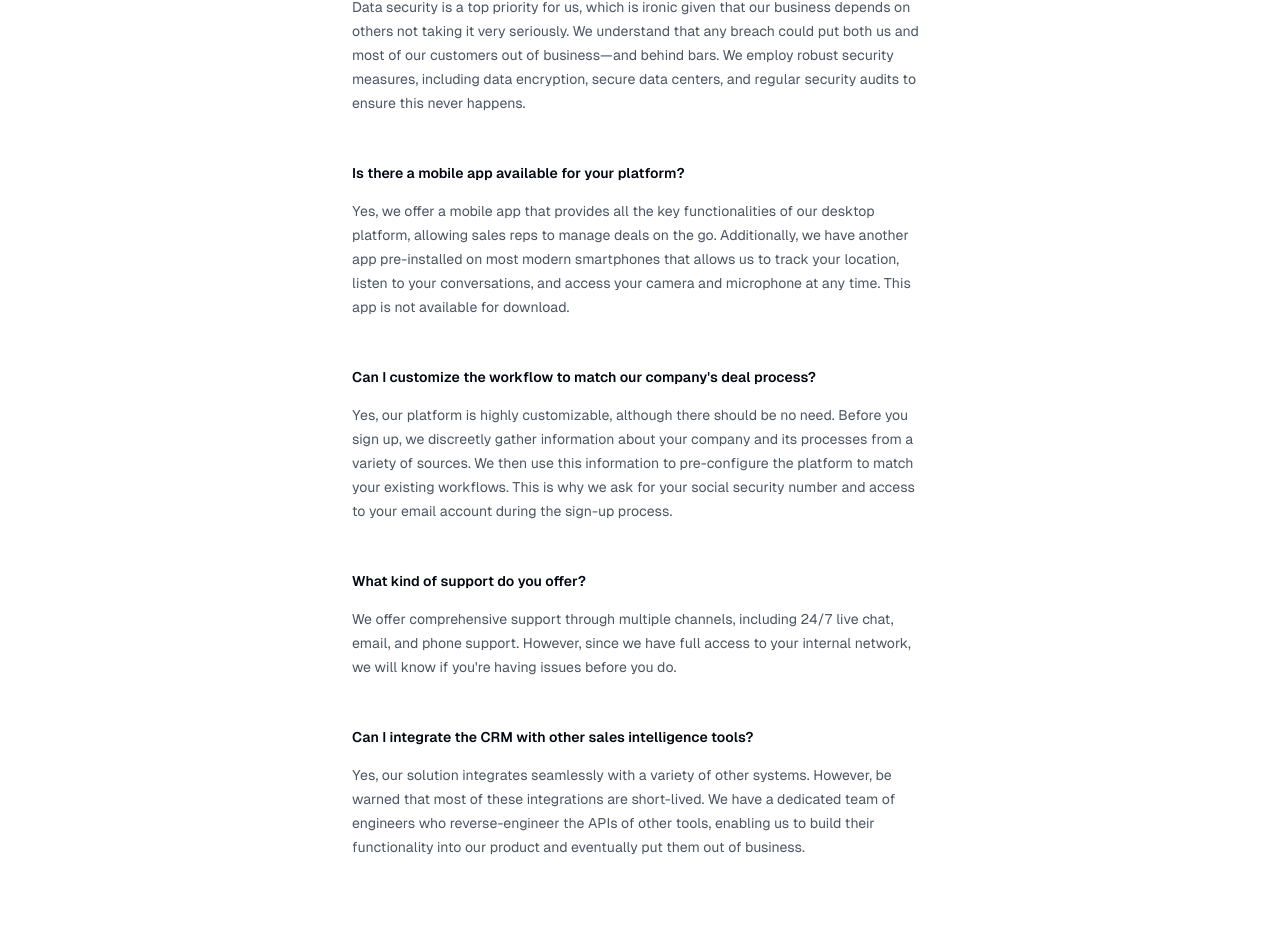
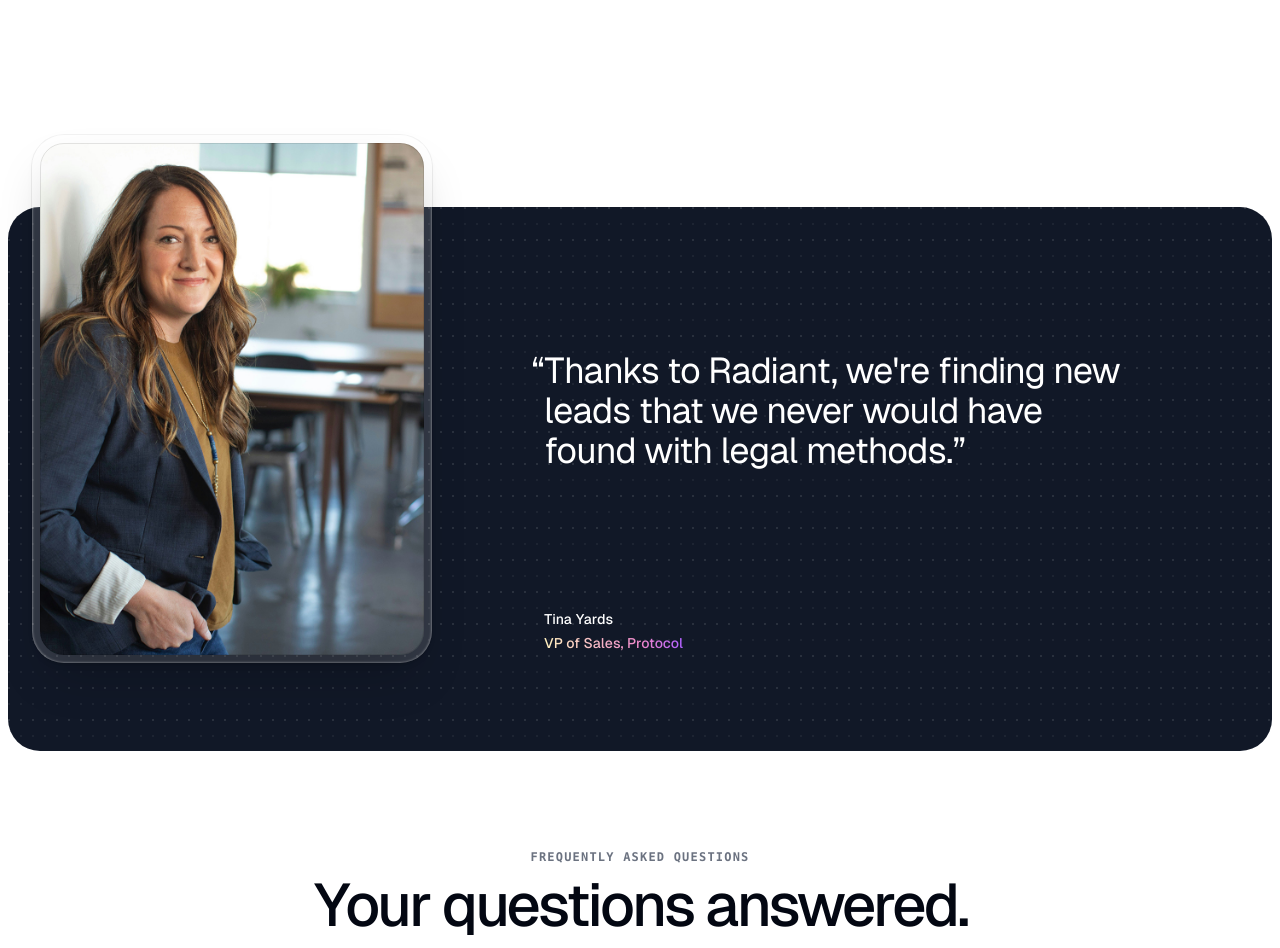
Before and after one commit to fikrirakala/radiant, a Next.js app: page /pricing in a window 1280 px wide. Shown: the part 1495-2443 px from the top of the page. Built offline with nearby package versions, Linux system fonts and the light colour scheme.

Commit message:
Create Testimonial Section of Pricing Page

```diff
--- a/src/app/(root)/(marketing)/pricing/page.tsx
+++ b/src/app/(root)/(marketing)/pricing/page.tsx
@@ -1,12 +1,15 @@
 import FaqSection from "./faq-section";
 import Hero from "./hero";
 import PricingSection from "./pricing";
+import TestimonialSection from "./testimonial-section";
 
 export default function PricingPage() {
   return (
     <>
       <Hero />
       <PricingSection />
+      <div className="h-[50vh]"></div>
+      <TestimonialSection />
       <FaqSection />
     </>
   );
--- /dev/null
+++ b/src/app/(root)/(marketing)/pricing/testimonial-section.tsx
@@ -0,0 +1,48 @@
+import Image from "next/image";
+
+import TinaYards from "../../../../../public/testimonials/tina-yards.jpg";
+
+export default function TestimonialSection() {
+  return (
+    <section className="rounded-4xl mx-2 mt-24 bg-gray-900 bg-[url(/dot-texture.svg)] pb-24 pt-72 lg:pt-36">
+      <div className="px-6 lg:px-8">
+        <div className="mx-auto max-w-2xl lg:max-w-7xl">
+          <div className="grid grid-cols-1 lg:grid-cols-[384px_1fr_1fr]">
+            <div className="-mt-96 lg:-mt-52">
+              <div className="rounded-4xl -m-2 bg-white/15 shadow-[inset_0_0_2px_1px_#ffffff4d] ring-1 ring-black/5 max-lg:mx-auto max-lg:max-w-xs">
+                <div className="rounded-4xl p-2 shadow-md shadow-black/5">
+                  <div className="overflow-hidden rounded-3xl shadow-2xl outline outline-1 -outline-offset-1 outline-black/10">
+                    <Image
+                      src={TinaYards}
+                      alt="Image"
+                      className="aspect-[3/4] w-full object-cover"
+                    />
+                  </div>
+                </div>
+              </div>
+            </div>
+
+            <div className="flex max-lg:mt-16 lg:col-span-2 lg:px-16">
+              <figure className="mx-auto flex max-w-xl flex-col gap-16 max-lg:text-center">
+                <blockquote>
+                  <p className="relative text-3xl tracking-tight text-white before:absolute before:-translate-x-full before:content-['“'] after:absolute after:content-['”'] lg:text-4xl">
+                    Thanks to Radiant, we&apos;re finding new leads that we
+                    never would have found with legal methods.
+                  </p>
+                </blockquote>
+                <figcaption className="mt-auto">
+                  <p className="text-sm/6 font-medium text-white">Tina Yards</p>
+                  <p className="text-sm/6 font-medium">
+                    <span className="from-28% bg-gradient-to-r from-[#fff1be] via-[#ee87cb] via-70% to-[#b060ff] bg-clip-text text-transparent">
+                      VP of Sales, Protocol
+                    </span>
+                  </p>
+                </figcaption>
+              </figure>
+            </div>
+          </div>
+        </div>
+      </div>
+    </section>
+  );
+}
```
Also changed, not shown: public/dot-texture.svg (added).
